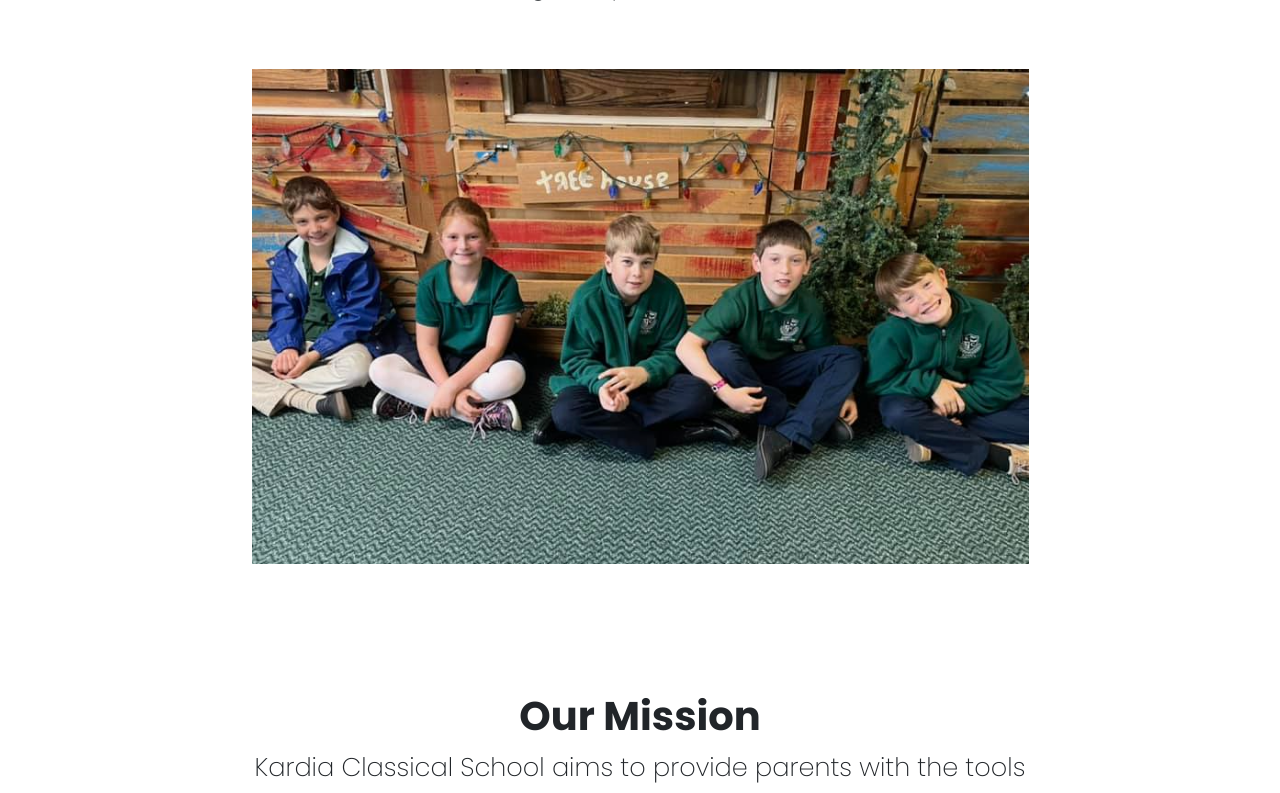
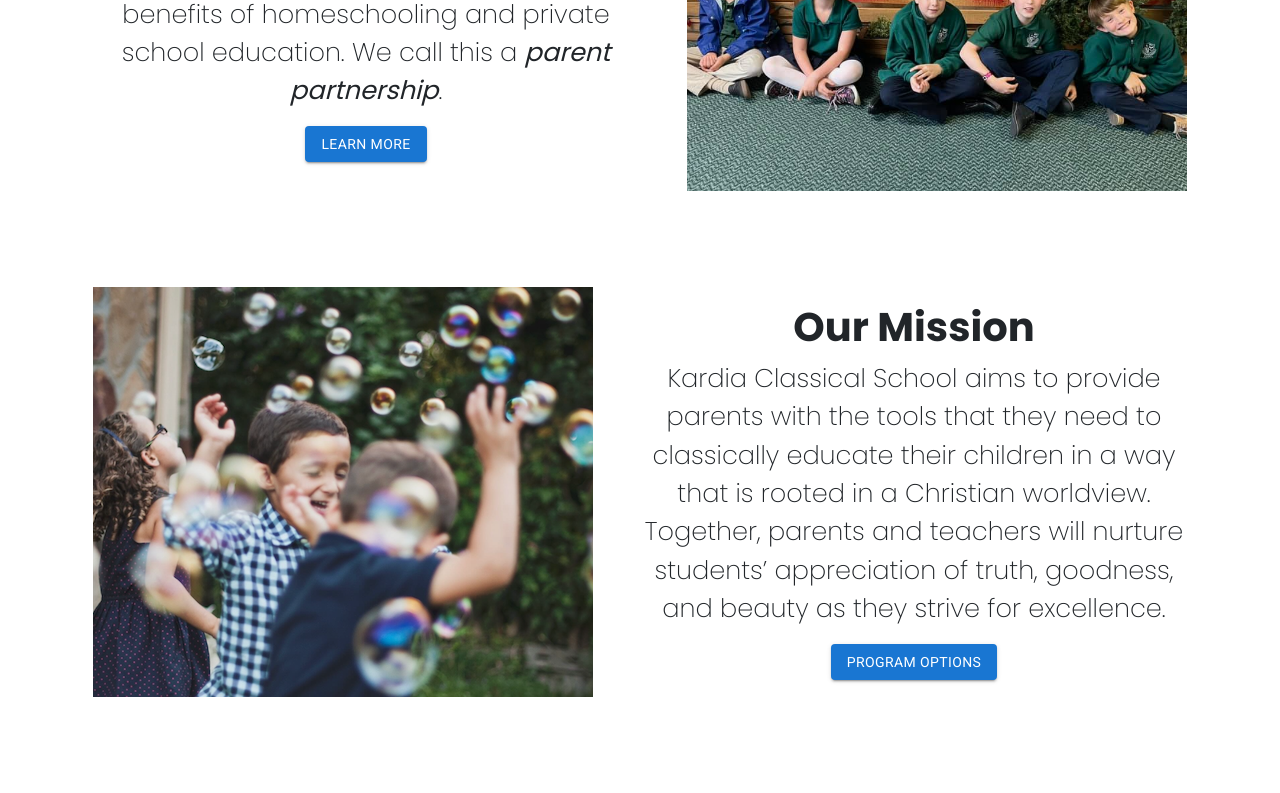
Before and after one commit to kristofer11/kardia2.0, a Next.js app: page / in a window 1280 px wide. Shown: the part 560-1353 px from the top of the page. After the commit the page ends 1321 px from the top, so only its background shows below. Built offline with nearby package versions, Linux system fonts and the light colour scheme.

Commit message:
layout home page images/blurbs

```diff
--- a/src/app/globals.scss
+++ b/src/app/globals.scss
@@ -35,5 +35,6 @@
 
     .page-content {
         max-width: 1222px;
+        padding: 1rem;
     }
 }
--- a/src/app/page.jsx
+++ b/src/app/page.jsx
@@ -1,7 +1,8 @@
-import Image from 'next/image'
-import styles from './page.module.scss'
-import { Roboto, Inter } from 'next/font/google'
-import Banner from '@/components/Banner/Banner'
+import Image from 'next/image';
+import styles from './page.module.scss';
+import Button from '@mui/material/Button';
+import { Roboto, Inter } from 'next/font/google';
+import Banner from '@/components/Banner/Banner';
 
 const inter = Inter({ subsets: ['latin'] })
 const roboto = Roboto({
@@ -25,38 +26,41 @@
                 strength='400'
             />
             <section className='page-content'>
+
+                {/* LOOK AT CHUCK'S SITE FOR HOW TO LAYOUT TEXT/IMAGES (FAMILY HISTORY SECTION I THINK....) */}
                 <div className={styles.introDiv}>
                     <div className={styles.introText}>
                         <h4><strong>The best of both worlds</strong></h4>
                         <p>
-                            Kardia Classical School combines the benefits of homeschooling and private school education.
+                            Kardia Classical School combines the benefits of homeschooling and private school education. We call this a <em><strong>parent partnership</strong></em>.
                         </p>
-
+                        <Button variant="contained" href='/parent-partnership'>Learn More</Button>
                     </div>
                     <Image
                         src='/images/sitting.png'
                         alt='Kardia students sitting on the floor next to a treehouse.'
                         width='960'
                         height='720'
-                        className={styles.sittingImg}
+                        className={`${styles.sittingImg} ${styles.homeImg}`}
                     />
 
                 </div>
                 <div className={styles.introDiv}>
-                    <div className={styles.introText}>
-
-                        <h4><strong>Our Mission</strong></h4>
-                        <p>
-                        Kardia Classical School aims to provide parents with the tools that they need to classically educate their children rooted in a Christian worldview. Together, parents and teachers will nurture students’ appreciation of truth, goodness, and beauty as they strive for excellence, while guiding them to live purposefully in the service of God and man.
-                        </p>
-                    </div>
                     <Image
                         src='/images/bubbles.png'
                         alt='Kardia students posing with their PE teacher under a baloon arch'
                         width='640'
                         height='410'
-                        className={styles.bubblesImg}
+                        className={`${styles.bubblesImg} ${styles.homeImg}`}
                     />
+                    <div className={styles.introText}>
+                        <h4><strong>Our Mission</strong></h4>
+                        <p>
+                        Kardia Classical School aims to provide parents with the tools that they need to classically educate their children in a way that is rooted in a Christian worldview. Together, parents and teachers will nurture students’ appreciation of truth, goodness, and beauty as they strive for excellence.
+                        </p>
+                        <Button variant='contained' href='/programs'>Program Options</Button>
+                    </div>
+
 
 
 
--- a/src/app/page.module.scss
+++ b/src/app/page.module.scss
@@ -1,20 +1,20 @@
 .introDiv {
     display: flex;
-    flex-direction: column;
+    // flex-direction: column;
     justify-content: center;
     align-items: center;
     gap: 3rem;
-    padding: 4rem;
+    padding: 3rem;
 
     .sittingImg {
-        width: 777px;
+        width: clamp(300px, 50%, 500px);
         height: auto;
         max-width: 100%;
         object-fit: cover;
     }
 
     .bubblesImg {
-        width: 444px;
+        width: clamp(300px, 50%, 500px);
         max-width: 100%;
         object-fit: cover;
     }
@@ -35,5 +35,13 @@
 
     @media only screen and (max-width: 768px){
         flex-wrap: wrap;
+
+        .sittingImg {
+            width: 88%;
+        }
+        .bubblesImg {
+            order: 2;
+            width: 88%;
+        }
     }
 }
```
